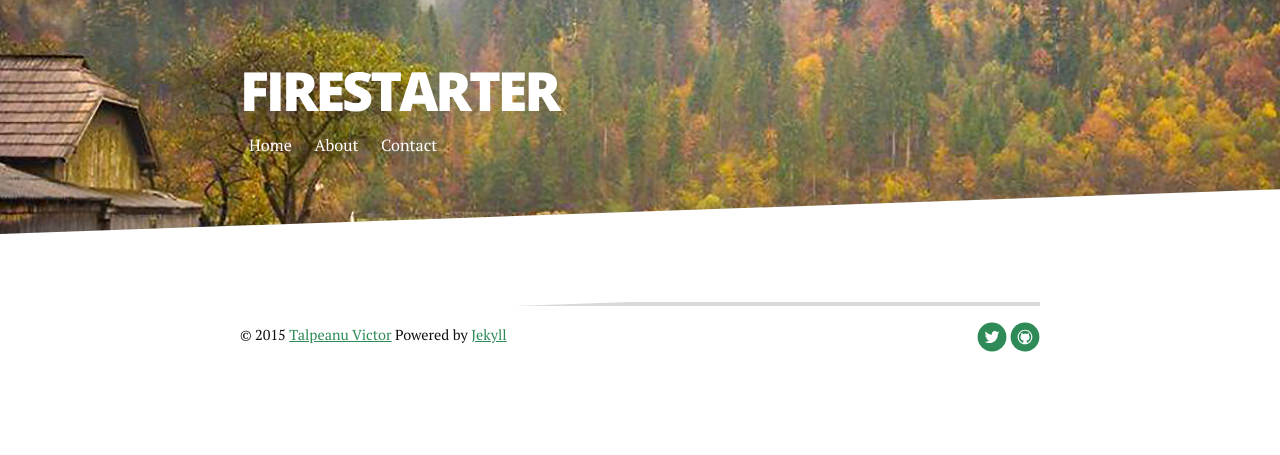
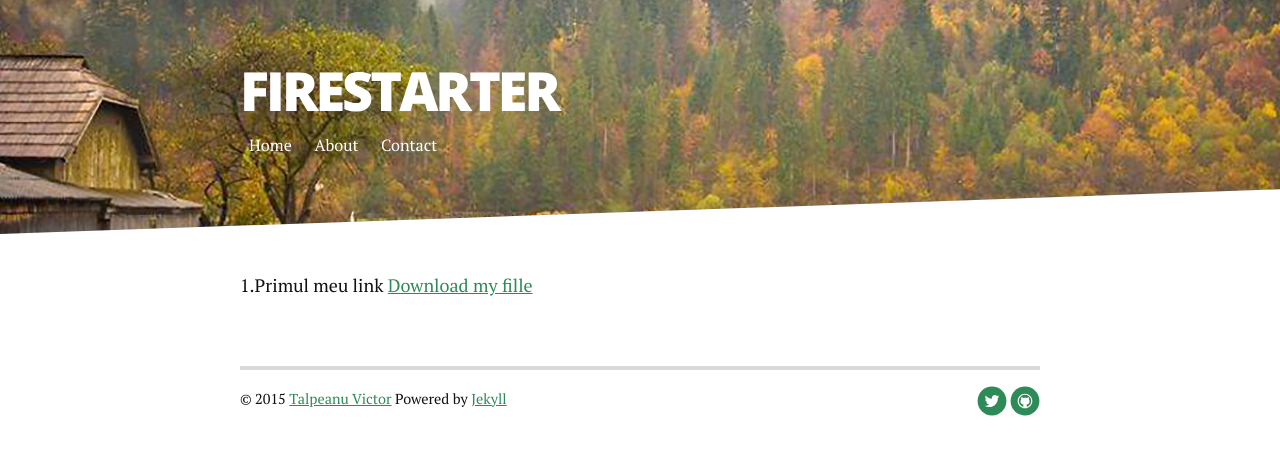
Before and after one commit to victor-talpeanu/victor-talpeanu.github.io, a Jekyll site: the page built from downloads.md, in a window 1280 px wide. Shown: the top 455 px of the page. Built offline with Jekyll 4.4.1, drawn with Linux system fonts in a browser that asks for light colours; nearby versions of some CDN libraries; Markdown is read by kramdown in place of the engine named in the settings.

Commit message:
link down

```diff
--- a/downloads.md
+++ b/downloads.md
@@ -2,3 +2,5 @@
 layout: default
 title: Downloads
 ---
+
+1.Primul meu link <a href="https://drive.google.com/file/d/0B2Q0YbU-f1VmRS1vUVFHOEtjb1E/view?usp=sharing">Download my fille</a>
```
